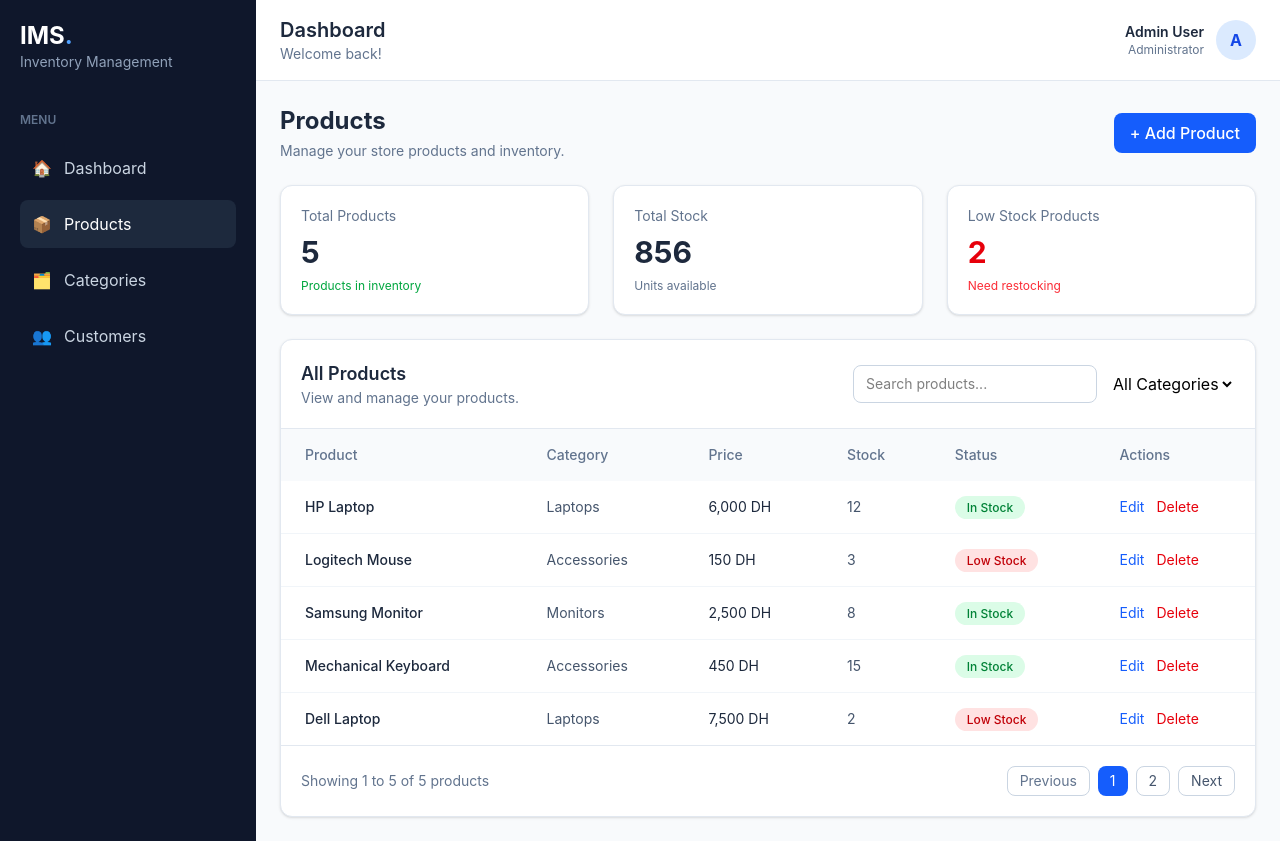
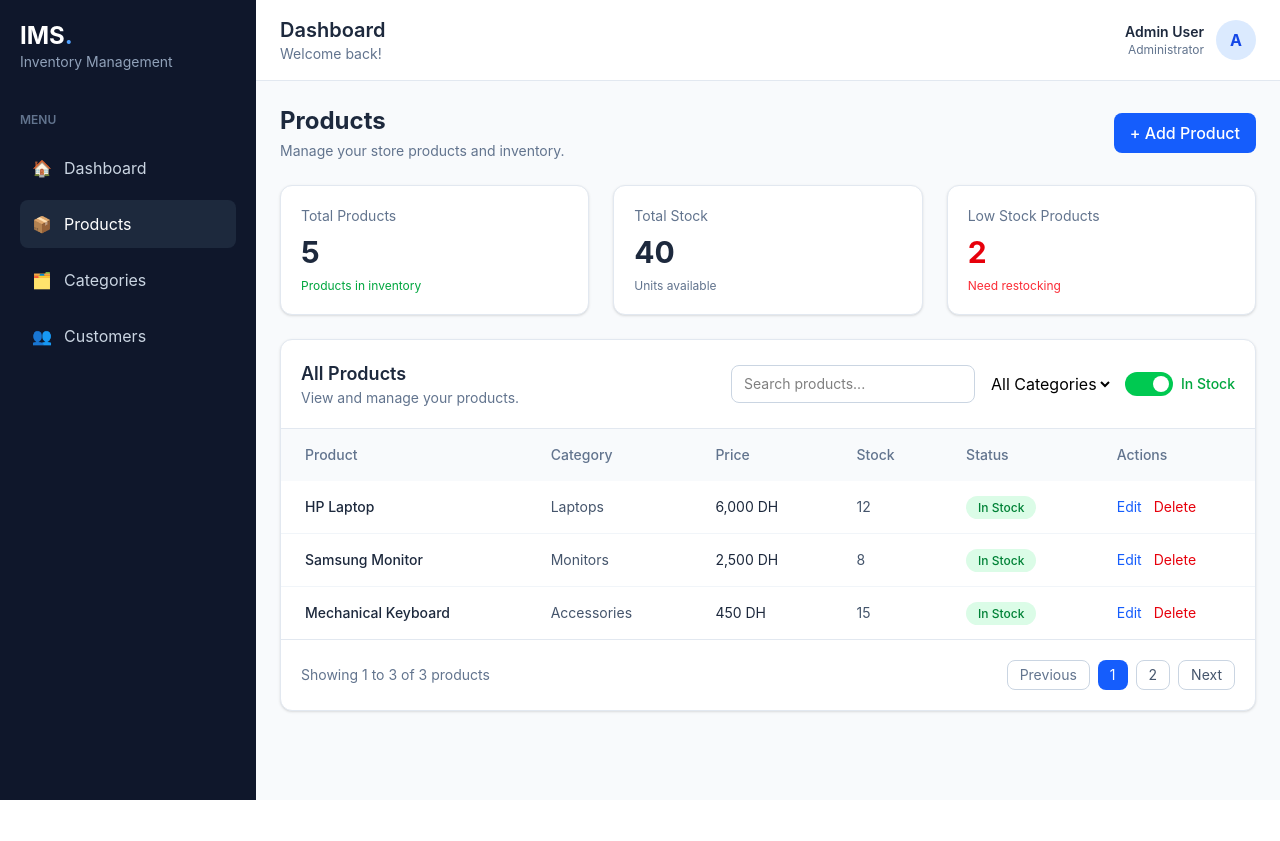
Before and after one commit to Ilyassegit89/inventory-management-system, a React (Vite) app: page /products in a window 1280 px wide. After the commit the page ends 800 px from the top, so only its background shows below. Built offline with nearby package versions, Linux system fonts and the light colour scheme.

Commit message:
filter-by-inStock-and-lowStock

```diff
--- /dev/null
+++ b/src/components/common/StockToggle.tsx
@@ -0,0 +1,33 @@
+interface StockToggleProps  {
+    inStock : boolean;
+    onToggle: () => void;
+
+}
+
+function StockToggle({inStock, onToggle} : StockToggleProps){
+    return(
+          <div className="flex items-center gap-2">
+            <button
+                type="button"
+               onClick={onToggle}
+                className={`relative w-12 h-6 rounded-full transition-colors duration-300 ${
+                    inStock ? "bg-green-500" : "bg-red-500"
+                }`}
+            >
+                <span
+                    className={`absolute top-1 left-1 w-4 h-4 bg-white rounded-full transition-transform duration-300 ${
+                        inStock ? "translate-x-6" : "translate-x-0"
+                    }`}
+                />
+            </button>
+
+            <span className={`text-sm font-medium ${
+                inStock ? "text-green-600" : "text-red-600"
+            }`}>
+                {inStock ? "In Stock" : "Low Stock"}
+            </span>
+        </div>
+    )
+}
+
+ export default StockToggle;
--- a/src/features/dashboard/DashboardPage.tsx
+++ b/src/features/dashboard/DashboardPage.tsx
@@ -1,3 +1,9 @@
+
+
+
+import products from "../../data/products";
+
+
 interface DashboardStat {
     title: string;
     value: number;
@@ -9,7 +15,7 @@ interface DashboardStat {
 const stats: DashboardStat[] = [
     {
         title: "Total Products",
-        value: 124,
+        value: products.length,
         description: "Products in inventory",
         icon: "📦",
         color: "blue"
--- a/src/features/products/ProductsPage.tsx
+++ b/src/features/products/ProductsPage.tsx
@@ -2,6 +2,7 @@ import { useState , useEffect } from 'react';
 import products from "../../data/products";
 import type {Product} from '../../types/Product'
 import  ProductForm from "../../components/common/ProductForm.tsx";
+import StockToggle from "../../components/common/StockToggle.tsx";
 
 
 function ProductsPage() {
@@ -10,6 +11,7 @@ function ProductsPage() {
     const [productsList, setProductsList] = useState<Product[]>(products)
     const [searchTerm, setSearchTerm] = useState('');
     const [selectedCategory, setSelectedCategory] = useState('');
+    const [inStock, setInStock] = useState(true);
 
 
     useEffect(() => {
@@ -17,13 +19,20 @@ function ProductsPage() {
     }, [productsList]);
 
 
+    const totalStock = productsList.reduce(
+        (total, product) => total + product.quantity, 0
+    )
+
+
     const filteredProducts = productsList.filter(
         product => {
             const matchesCategory = !selectedCategory || product.category === selectedCategory;
             const matchesSearch = product.name
             .toLowerCase().includes(searchTerm.toLowerCase()) ;
-        return matchesCategory && matchesSearch
+            const InStock = inStock ? product.quantity > 5 : product.quantity < 5;
+        return matchesCategory && matchesSearch && InStock
         });
+
 
 
 
@@ -106,7 +115,7 @@ function ProductsPage() {
             {/* <!-- Summary Cards -->  */}
             <div id="summary-cards" className="grid grid-cols-1 sm:grid-cols-2 xl:grid-cols-3 gap-6">
 
-                 {renderSummaryCards(productsList)}
+                 {renderSummaryCards(productsList, totalStock)}
 
             </div>
 
@@ -138,7 +147,10 @@ function ProductsPage() {
                             <option value="Monitors">Monitors</option>
                             <option value="Accessories">Accessories</option>
                         </select>
+                        <StockToggle  inStock={inStock} onToggle={() => setInStock(prev => !prev)}/>
+
                     </div>
+
 
                 </div>
 
@@ -217,7 +229,8 @@ function ProductsPage() {
 
 export default ProductsPage;
 
-function renderSummaryCards(productList: Product[]) {
+function renderSummaryCards(productList: Product[], totalStock: number) {
+    console.log('typeof totalstock ', typeof totalStock)
     return (
         <>
             <div className="bg-white p-5 rounded-xl border border-slate-200 shadow-sm">
@@ -233,7 +246,7 @@ function renderSummaryCards(productList: Product[]) {
             <div className="bg-white p-5 rounded-xl border border-slate-200 shadow-sm">
                 <p className="text-sm text-slate-500">Total Stock</p>
                 <h2 className="text-3xl font-bold text-slate-800 mt-2">
-                    856
+                    {totalStock}
                 </h2>
                 <p className="text-xs text-slate-500 mt-2">
                     Units available
```
